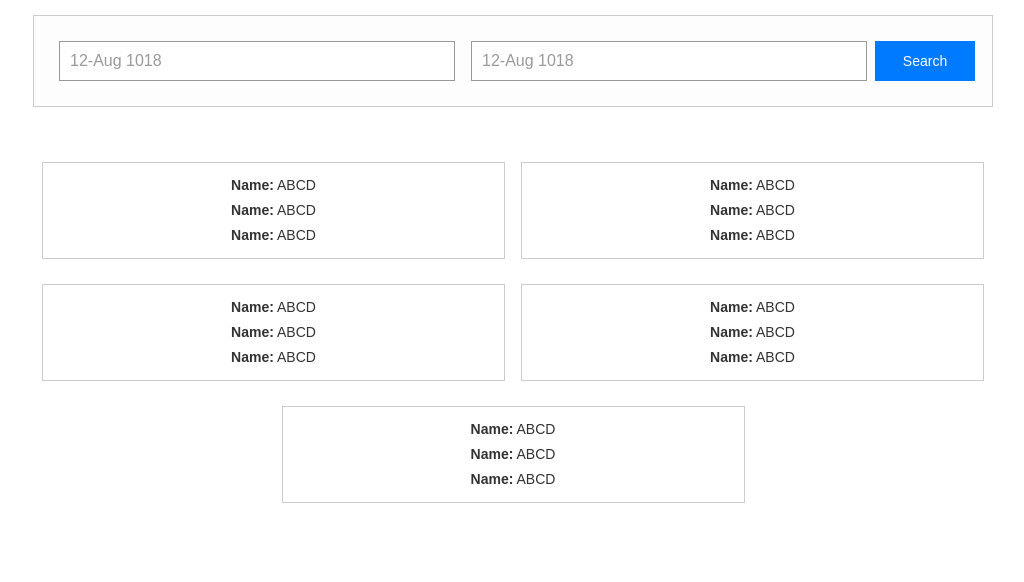
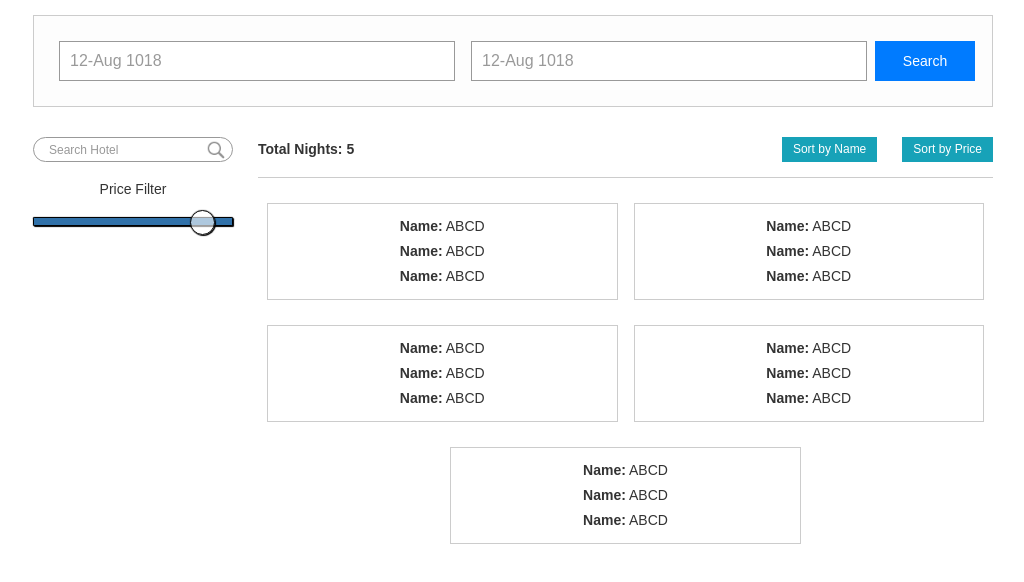
Before and after one commit to ahtesham-quraish/hotel-app, a React (Create React App) app: page / in a window 1280 px wide. Shown: the top 582 px of the page, without its empty margins (127-1151 px from the left). Built offline with nearby package versions, Linux system fonts and the light colour scheme.

Commit message:
my hotel application

```diff
--- a/src/containers/App/App.js
+++ b/src/containers/App/App.js
@@ -10,9 +10,9 @@ class App extends Component {
       <div className="App">
       <Search/>
         <div className="content-holder">
-          {/* <Sidebar/> */}
+          <Sidebar/>
           <div id="content">
-            {/* <SortRow/> */}
+            <SortRow/>
             <Hotel />
           </div>
         </div>
```
